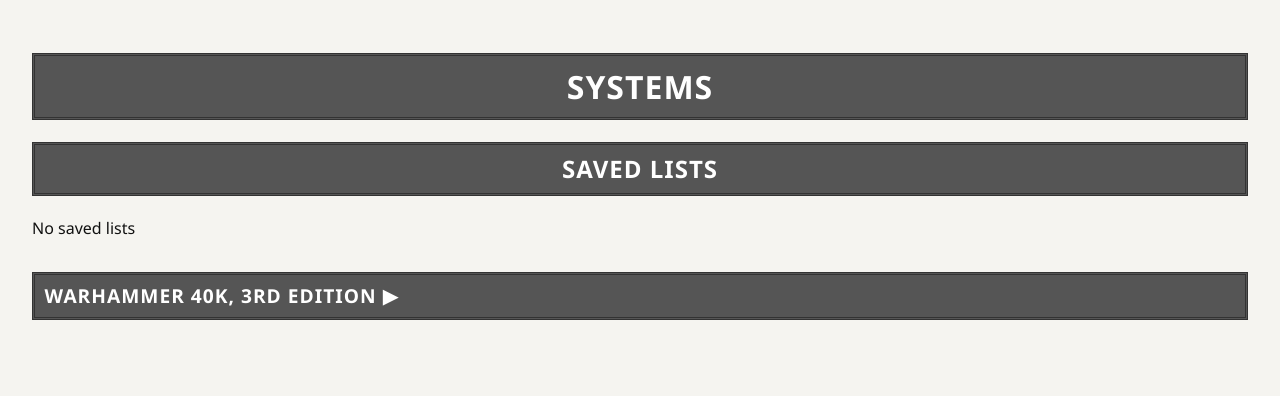
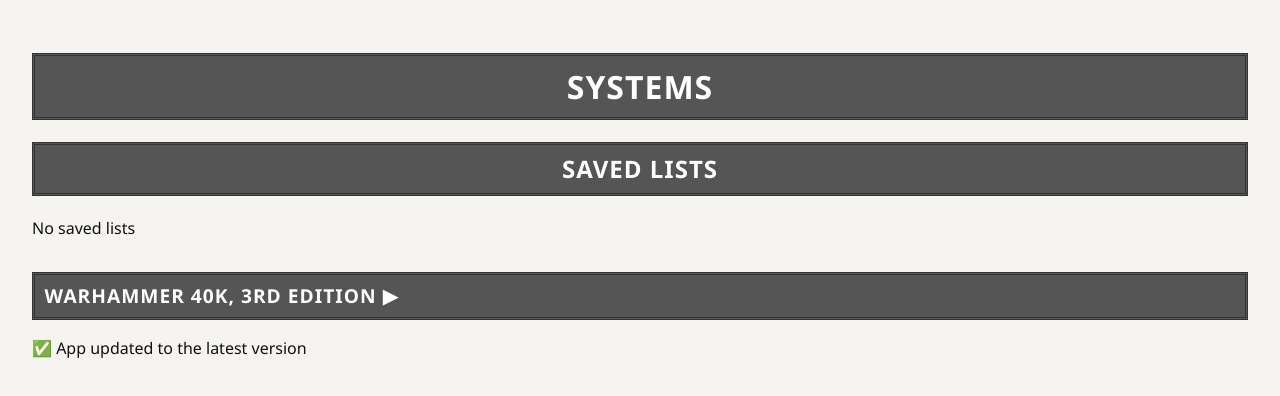
Before and after one commit to Pagoda-gk/40k-listicles, a React (Vite) app: page / in a window 1280 px wide. Shown: the top 396 px of the page. Built offline with nearby package versions, Linux system fonts and the light colour scheme.

Commit message:
Updated how updating works ooh meta

```diff
--- a/src/App.jsx
+++ b/src/App.jsx
@@ -4,10 +4,25 @@
 import factions from "./data/factions";
 import Listicles from "./ArmyBuilder";
 import './index.css';
+import { useRegisterSW } from "virtual:pwa-register/react";
 
 
 
 export default function App() {
+  const { needRefresh, updateServiceWorker } = useRegisterSW();
+  const [justUpdated, setJustUpdated] = useState(false);
+
+  useEffect(() => {
+    if (needRefresh) {
+      // Force update + reload
+      updateServiceWorker(true);
+      setJustUpdated(true);
+      // Optionally hide after a few seconds
+      setTimeout(() => setJustUpdated(false), 4000);
+    }
+
+  }, [needRefresh, updateServiceWorker]);
+
   const [openSections, setOpenSections] = useState([]);
   const [savedLists, setSavedLists] = useState([]);
 
@@ -102,6 +117,13 @@
                   </div>
                 );
               })}
+
+              {/* 🔹 Update Popup */}
+              {justUpdated && (
+                <div className="fixed bottom-4 right-4 bg-green-600 text-white p-3 rounded-lg shadow-lg">
+                  ✅ App updated to the latest version
+                </div>
+              )}
             </div>
           }
         />
--- a/src/ArmyBuilder.jsx
+++ b/src/ArmyBuilder.jsx
@@ -274,11 +274,14 @@
 }
 
 
+
+
 export default function Listicles({ saved }) {
 
     const [savedLists, setSavedLists] = useState(() => {
         return JSON.parse(localStorage.getItem("savedLists") || "[]");
     });
+
 
 
 
--- a/vite.config.js
+++ b/vite.config.js
@@ -8,6 +8,10 @@
     react(),
     VitePWA({
       registerType: 'autoUpdate',   // keeps cache fresh
+      workbox: {
+        clientsClaim: true, // new SW takes control of open pages right away
+        skipWaiting: true,  // skip waiting phase → update immediately
+      },
       manifest: {
         name: "Listicles Army List Builder",
         short_name: "Listicles",
```
